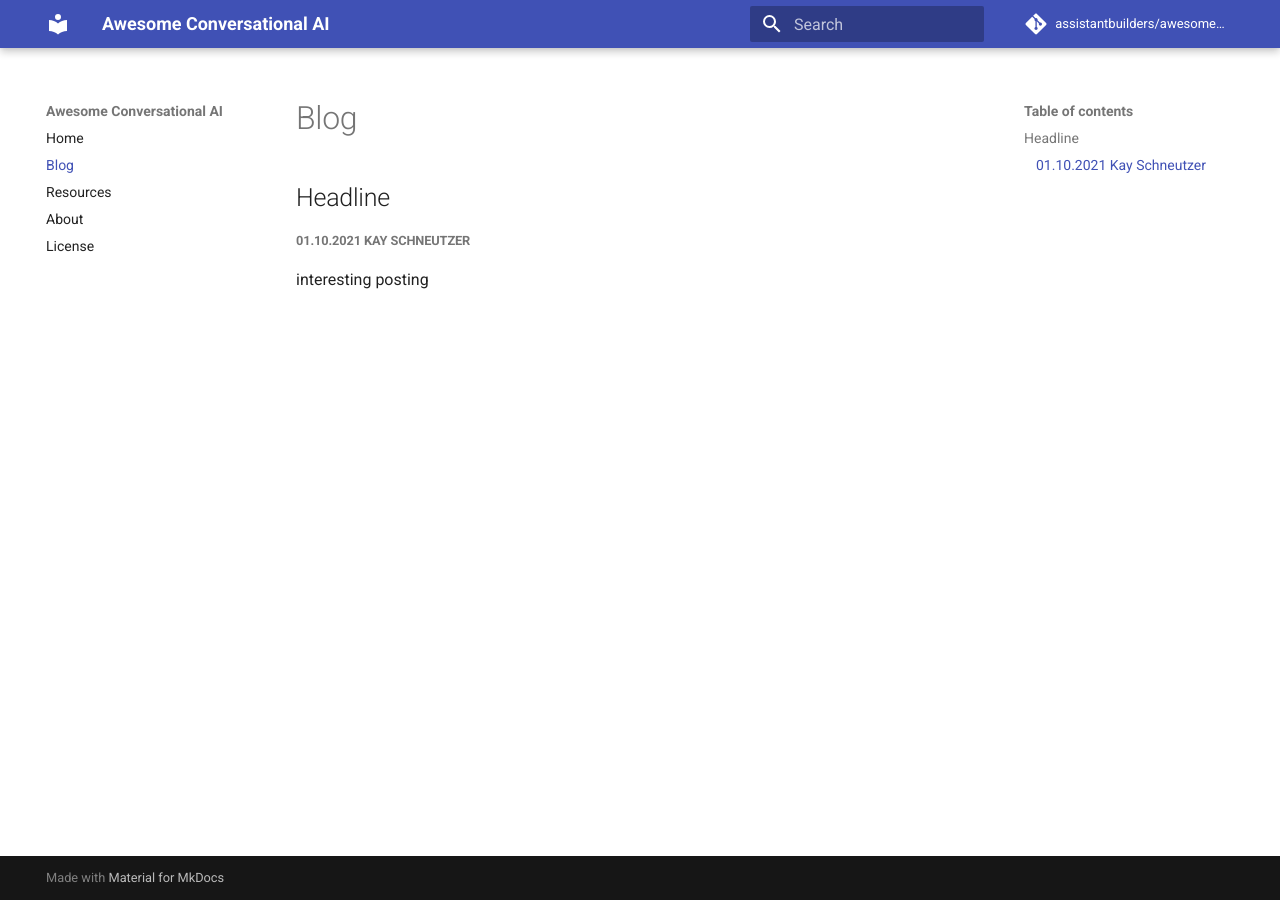
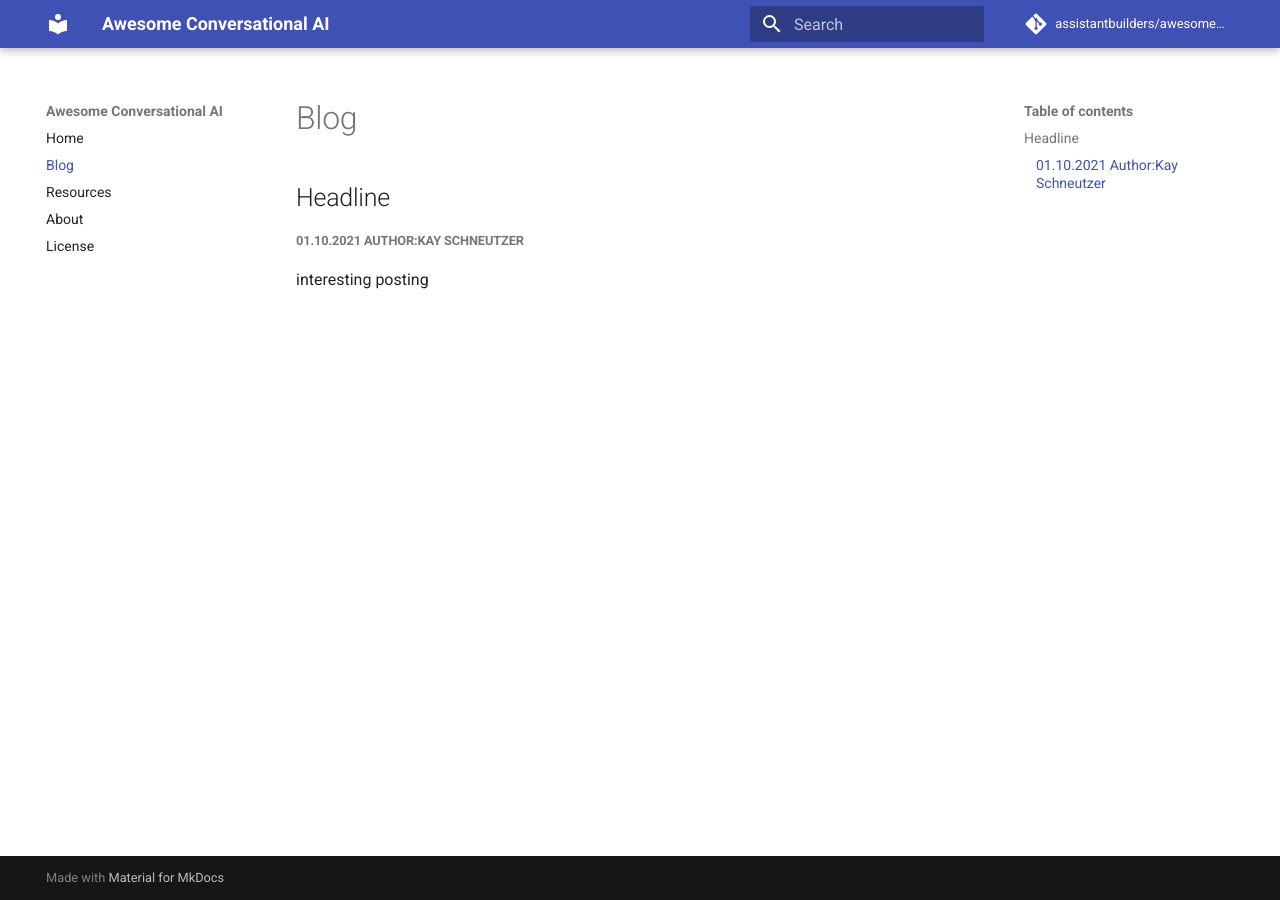
Before and after one commit to assistantbuilders/awesome-conversational-ai, an MkDocs documentation site: the page built from docs/blog.md, in a window 1280 px wide. Built offline with MkDocs 1.6.1 and Material for MkDocs 9.7.7, drawn with Linux system fonts in a browser that asks for light colours; comment, search, counter and statistics services are not loaded.

Commit message:
Update blog.md

```diff
--- a/docs/blog.md
+++ b/docs/blog.md
@@ -1,4 +1,4 @@
 ## Headline
-##### 01.10.2021 Kay Schneutzer
+##### 01.10.2021 Author:Kay Schneutzer
 
 interesting posting
```
